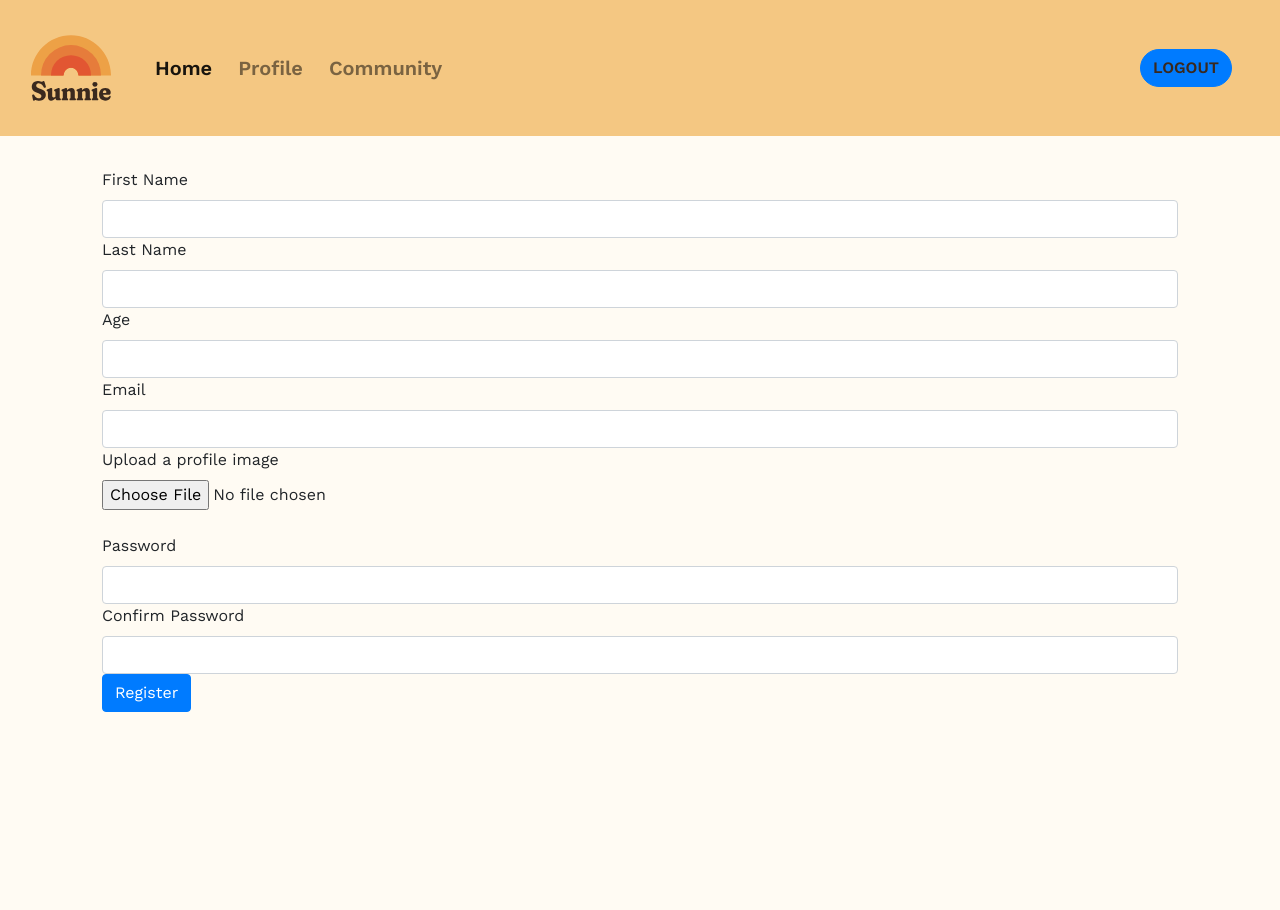
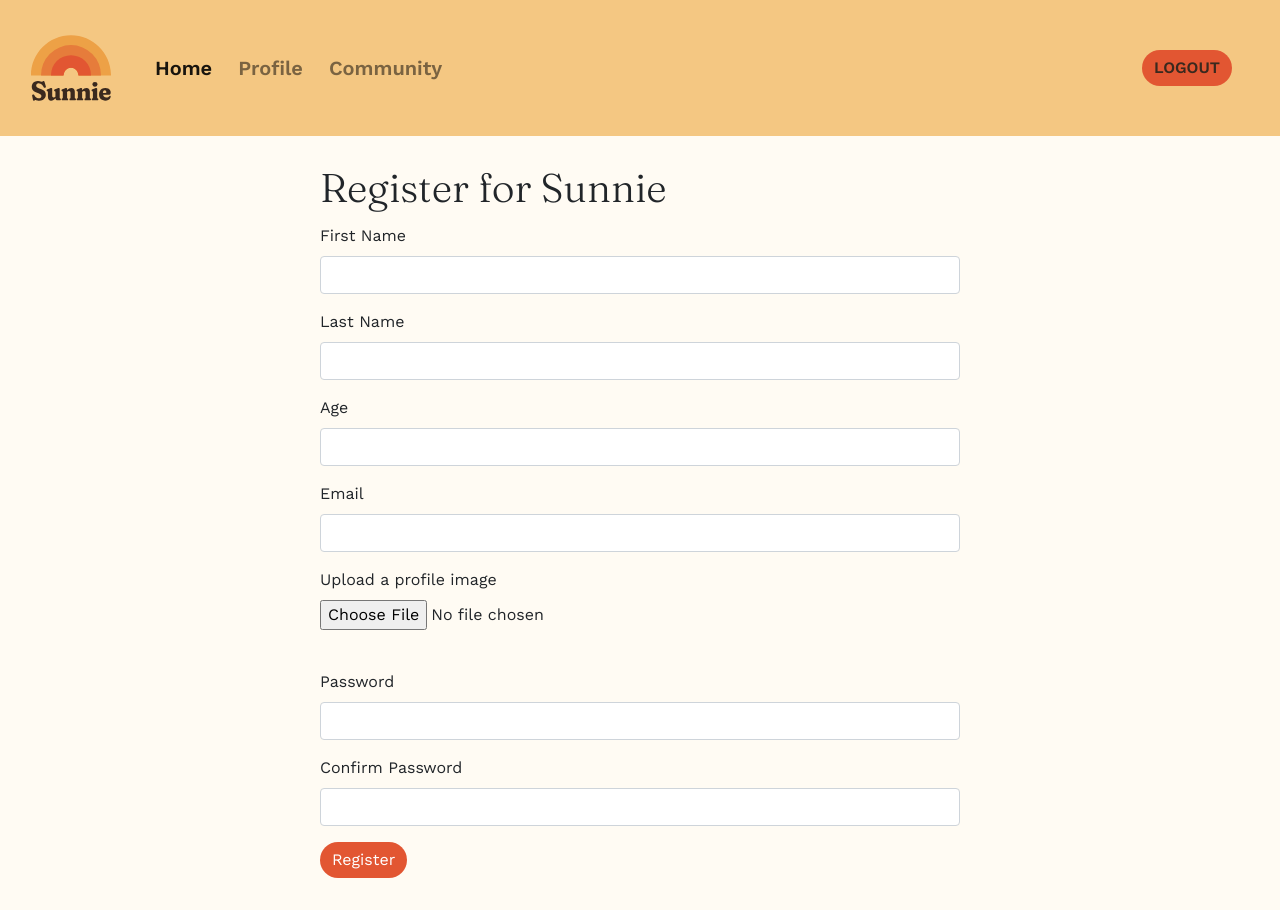
Before and after one commit to rickiele/FullstackCapstone, a React (Create React App) app in the folder Sunnie/client/: page /register in a window 1280 px wide. Before the commit the page ends 800 px from the top, so only its background shows below. Built offline with nearby package versions, Linux system fonts and the light colour scheme; no server answers; sample sign-in values are in the browser's storage.

Commit message:
styled forms

```diff
--- a/Sunnie/client/src/Login.js
+++ b/Sunnie/client/src/Login.js
@@ -20,6 +20,7 @@ export default function Login() {
     return (
         <Container className="container">
             <fieldset>
+                <h2>Login</h2>
                 <FormGroup>
                     <Form.Label for="email">Email</Form.Label>
                     <Form.Control id="email" type="text" onChange={e => setEmail(e.target.value)} />
@@ -29,10 +30,10 @@ export default function Login() {
                     <Form.Control id="password" type="password" onChange={e => setPassword(e.target.value)} />
                 </FormGroup>
                 <FormGroup>
-                    <Button onClick={loginSubmit}>Login</Button>
+                    <Button id="button" onClick={loginSubmit}>Login</Button>
                 </FormGroup>
                 <em>
-                    Not registered? <Link to="register">Register</Link>
+                    Not registered? <Link style={{ color: 'red' }} to="register">Register</Link>
                 </em>
             </fieldset>
         </Container>
--- a/Sunnie/client/src/Register.js
+++ b/Sunnie/client/src/Register.js
@@ -77,24 +77,25 @@ export default function Register() {
     // JSX for the register
     return (
         <Container className="container">
-            <Form>
-                <fieldset>
+            <Form className="register-form">
+                <h1>Register for Sunnie</h1>
+                <div className="fieldset">
                     <Form.Label htmlFor="firstName">First Name</Form.Label>
                     <Form.Control id="firstName" type="text" onChange={e => setFirstName(e.target.value)} />
-                </fieldset>
-                <fieldset>
+                </div>
+                <div className="fieldset">
                     <Form.Label htmlFor="lastName">Last Name</Form.Label>
                     <Form.Control id="lastName" type="text" onChange={e => setLastName(e.target.value)} />
-                </fieldset>
-                <fieldset>
+                </div>
+                <div className="fieldset">
                     <Form.Label htmlFor="age">Age</Form.Label>
                     <Form.Control id="age" type="text" onChange={e => setAge(e.target.value)} />
-                </fieldset>
-                <fieldset>
+                </div>
+                <div className="fieldset">
                     <Form.Label for="email">Email</Form.Label>
                     <Form.Control id="email" type="text" onChange={e => setEmail(e.target.value)} />
-                </fieldset>
-                <fieldset>
+                </div>
+                <div className="fieldset">
                     <Form.Label htmlFor="imageLocation">Upload a profile image</Form.Label>
                     <Form.Control type="file" name="file" placeholder="Upload an image" onChange={uploadImage} />
                     {loading ? (
@@ -102,16 +103,16 @@ export default function Register() {
                     ) : (
                         <img src={image} style={{ width: '300px' }} />
                     )}
-                </fieldset>
-                <fieldset>
+                </div>
+                <div className="fieldset">
                     <Form.Label for="password">Password</Form.Label>
                     <Form.Control id="password" type="password" onChange={e => setPassword(e.target.value)} />
-                </fieldset>
-                <fieldset>
+                </div>
+                <div className="fieldset">
                     <Form.Label for="confirmPassword">Confirm Password</Form.Label>
                     <Form.Control id="confirmPassword" type="password" onChange={e => setConfirmPassword(e.target.value)} />
-                </fieldset>
-                <Button onClick={registerClick}>Register</Button>
+                </div>
+                <Button className="fieldset" id="button" onClick={registerClick}>Register</Button>
             </Form>
         </Container>
     );
--- a/Sunnie/client/src/components/Header.js
+++ b/Sunnie/client/src/components/Header.js
@@ -63,7 +63,7 @@ export default function Header() {
                         {isLoggedIn &&
                             <>
                                 <Nav.Item>
-                                    <Button className="logout-btn" style={{ cursor: "pointer" }} onClick={logout}>
+                                    <Button id="button" className="logout-btn" style={{ cursor: "pointer" }} onClick={logout}>
                                         Logout
                                     </Button>
                                 </Nav.Item>
@@ -71,10 +71,10 @@ export default function Header() {
                         }
                         {!isLoggedIn &&
                             <>
-                                <Nav.Item>
+                                <Nav.Item style={{ display: 'none' }}>
                                     <NavLink to="/login">Login</NavLink>
                                 </Nav.Item>
-                                <Nav.Item>
+                                <Nav.Item style={{ display: 'none' }}>
                                     <NavLink to="/register">Register</NavLink>
                                 </Nav.Item>
                             </>
--- a/Sunnie/client/src/components/favorites/FavoriteCard.js
+++ b/Sunnie/client/src/components/favorites/FavoriteCard.js
@@ -35,9 +35,9 @@ export const FavoriteCard = ({ favorite }) => {
     // JSX for the 'Favorite Card'
     return (
         <>
-            <Card className="white-card" style={{ width: '16rem' }} onClick={handleShow}>
+            <Card className="white-card favorite-card" style={{ width: '14rem' }} onClick={handleShow}>
                 <img src={favorite.product.imageLocation} />
-                <h3>{favorite.product.name} <FontAwesomeIcon icon="heart" /></h3>
+                <h3 className="card-title">{favorite.product.name} <FontAwesomeIcon icon="heart" /></h3>
             </Card>
 
             <Modal
--- a/Sunnie/client/src/components/products/DeleteProduct.js
+++ b/Sunnie/client/src/components/products/DeleteProduct.js
@@ -40,13 +40,13 @@ export const DeleteProduct = ({ product }) => {
             >
                 <Modal.Header closeButton>
                     <Modal.Title>
-                        <p>Are you sure you want to delete the product</p>
+                        <p>Are you sure you want to delete</p>
                         <h1>{product.name}?</h1>
                     </Modal.Title>
                 </Modal.Header>
                 <Modal.Footer>
-                    <Button onClick={handleYesDelete}> Yes </Button>
-                    <Button onClick={handleClose}> No </Button>
+                    <Button id="button" onClick={handleYesDelete}> Yes </Button>
+                    <Button id="button" onClick={handleClose}> No </Button>
                 </Modal.Footer>
             </Modal>
         </>
--- a/Sunnie/client/src/index.css
+++ b/Sunnie/client/src/index.css
@@ -103,6 +103,19 @@ h3 {
   float: right;
 }
 
+.favorite-card {
+  display: flex;
+  justify-content: space-evenly;
+}
+
+.favorite-card:hover {
+  background-color:#f5d095;
+}
+
+.card-title {
+  margin: .25em;
+}
+
 /* Community */
 .community-cardList {
   display: flex;
@@ -124,10 +137,6 @@ h3 {
   color:#3A291E;
 }
 
-/* .community-name:hover {
-  color:#E25632;
-} */
-
 a:hover {
   text-decoration: none;
 }
@@ -144,7 +153,7 @@ a:hover {
 }
 
 #button:hover {
-  background-color: #c43d1c;
+  background-color: #c02e0a;
 }
 
 #button:active {
@@ -213,3 +222,13 @@ svg.svg-inline--fa.fa-heart.fa-w-16 {
 .white-card {
   background-color: #FFFBF3;
 }
+
+/* Forms */
+.fieldset {
+  margin-top: 1em;
+}
+
+.register-form {
+  width: 40em;
+  margin: 0 auto;
+}
```
